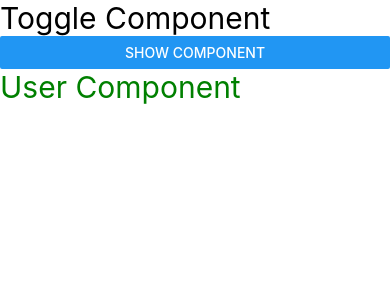
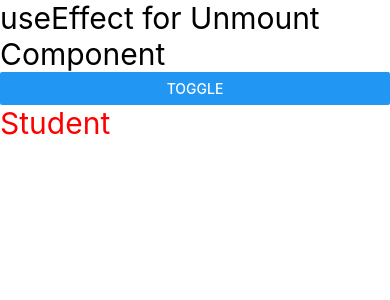
Before and after one commit to CoderKing202/reactNativeTutorial, a React Native app: screen / in a window 390 px wide. Shown: the top 300 px of the page. Built offline with nearby package versions, Linux system fonts and the light colour scheme.

Commit message:
Lesson 26_useEffect as ComponentDidUnmount

```diff
--- a/App.jsx
+++ b/App.jsx
@@ -2,29 +2,33 @@ import React, {useEffect, useState} from 'react';
 import {View, Text, Button} from 'react-native';
 
 const App = () => {
-const [show,setShow] = useState(true)
-  // useEffect(() => {
-  //   console.warn('do some animation');
-  // }, [count]);
-  // useEffect(() => {
-  //   console.warn('do some api here');
-  // }, [data]);
+  const [show, setShow] = useState(true);
+
   return (
     <View>
-
-      <Text style={{fontSize: 30}}>
-        Toggle Component </Text>
-        <Button title='Show component' onPress={()=>setShow(!show)}/>
-      {
-        show == true?<User/>:null
-      }
+      <Text style={{fontSize: 30}}>useEffect for Unmount Component</Text>
+      <Button
+        title="Toggle"
+        onPress={() => {
+          setShow(!show);
+        }}
+      />
+      {show ? <Student /> : null}
     </View>
   );
 };
-const User=()=> {
+const Student = () => {
+ let timer = setInterval(()=>{
+console.warn("Timer called ")
+  },2000)
+  useEffect(() => {
+    return () => {
+     clearInterval(timer)
+    };
+  });
   return (
     <View>
-   <Text style={{fontSize:30,color:'green'}}>User Component</Text>
+      <Text style={{fontSize: 30, color: 'red'}}>Student</Text>
     </View>
   );
 };
```
